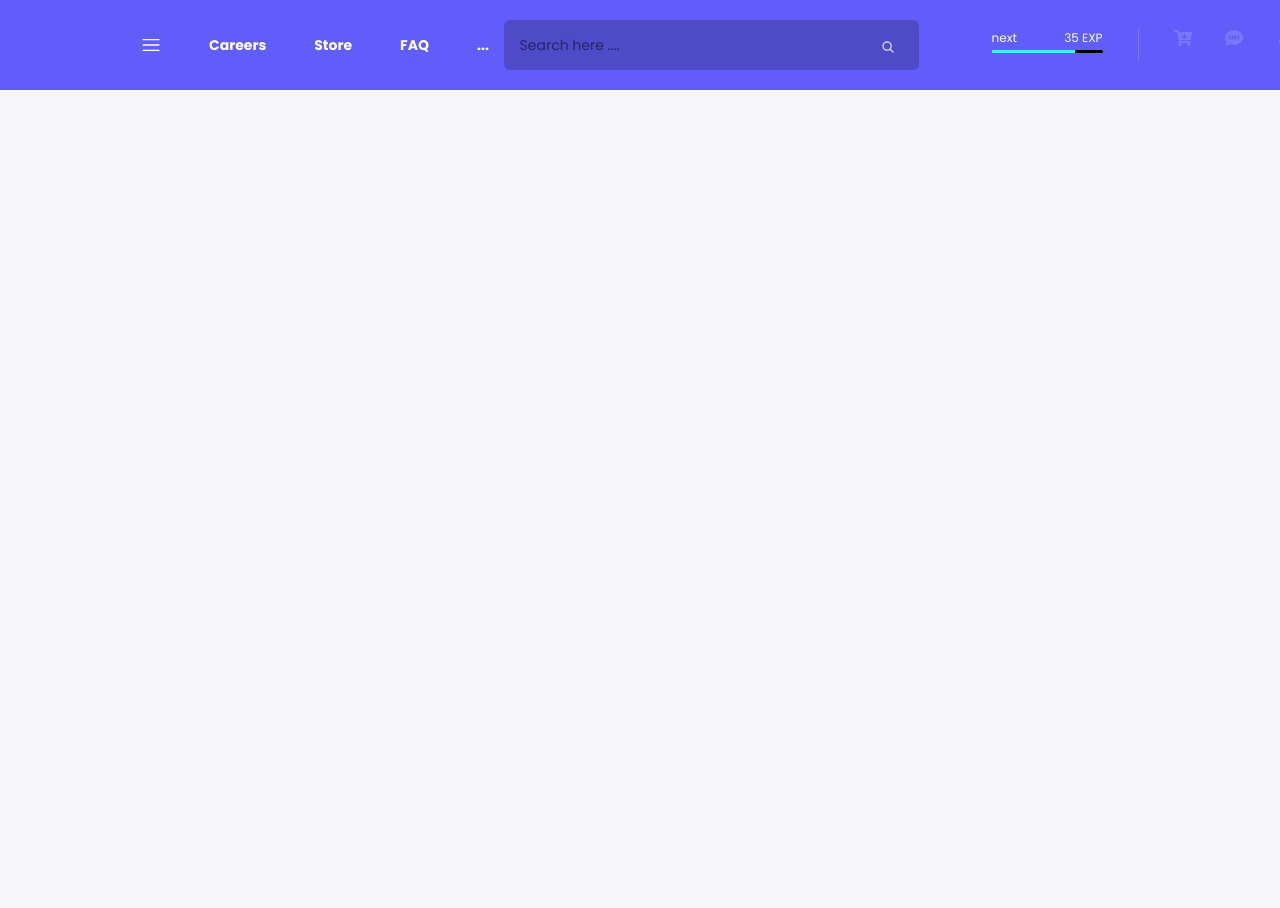
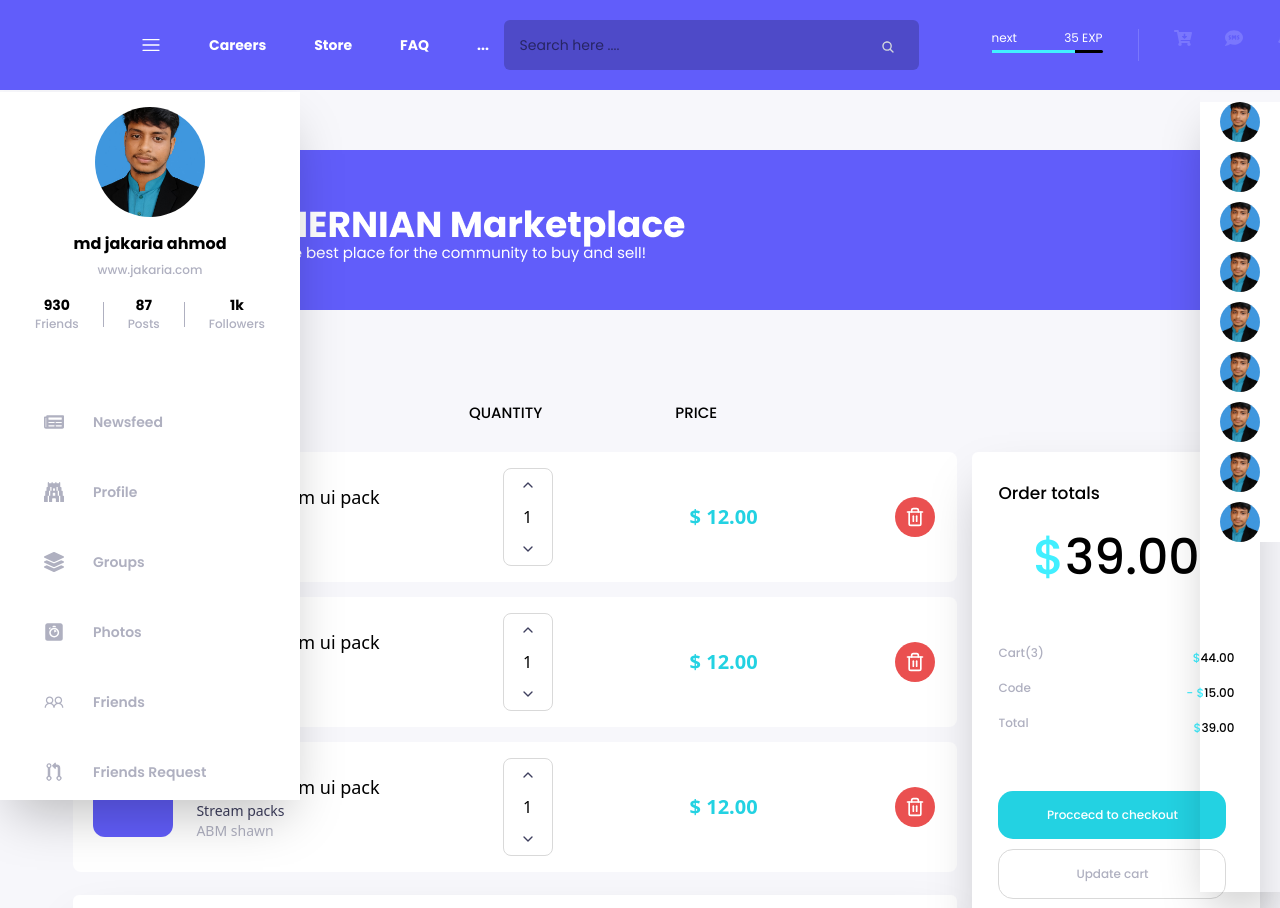
Before and after one commit to Jakaria-Ahmod/MERNIAN-WEB, a React (Vite) app: page /profile/cart in a window 1280 px wide. Before the commit this address had no page. Shown: the top 908 px of the page. Before the commit the page ends 800 px from the top, so only its background shows below. Built offline with nearby package versions, Linux system fonts and the light colour scheme.

Commit message:
cart page done

```diff
--- a/src/App.jsx
+++ b/src/App.jsx
@@ -8,6 +8,7 @@ import Fridends from './pages/Friends';
 import AboutPage from './pages/about';
 import Store from './pages/store';
 import Prodact from './pages/prodact';
+import Card from './pages/cart';
 
 function App() {
   const router = createBrowserRouter([
@@ -63,6 +64,10 @@ function App() {
               path: 'profile/product',
               element: <Prodact></Prodact>,
             },
+            {
+              path: 'profile/cart',
+              element: <Card></Card>,
+            },
           ],
         },
         {
--- a/src/globalComponents/globalProfile/components/deshbordMenu/deshbordApi.jsx
+++ b/src/globalComponents/globalProfile/components/deshbordMenu/deshbordApi.jsx
@@ -1,5 +1,11 @@
 import React from 'react';
-import { FaAlgolia, FaLayerGroup, FaNewspaper, FaStore } from 'react-icons/fa';
+import {
+  FaAlgolia,
+  FaLayerGroup,
+  FaNewspaper,
+  FaShoppingCart,
+  FaStore,
+} from 'react-icons/fa';
 import ProfileSvg from '../../../../assets/svg';
 import { LiaUserFriendsSolid } from 'react-icons/lia';
 import { IoGitPullRequest } from 'react-icons/io5';
@@ -66,6 +72,12 @@ export const DeshbordMenuData = [
   },
   {
     id: 10,
+    icon: <FaShoppingCart />,
+    title: 'cart',
+    to: '/profile/cart',
+  },
+  {
+    id: 11,
     icon: <TbLogout />,
     title: 'Logout',
     to: '/profile/logout',
--- a/src/pages/cart/index.jsx
+++ b/src/pages/cart/index.jsx
@@ -1,7 +1,173 @@
 import React from 'react';
+import StoreBanner from '../../globalComponents/storeBanner';
+import { ChevronUp, ChevronDown, Trash2 } from 'lucide-react';
 
 const Card = () => {
-  return <div>Card</div>;
+  const data = [1, 2, 3];
+  return (
+    <div className="mb-[100px]">
+      <div>
+        <StoreBanner></StoreBanner>
+        <div>
+          <div className="mt-[23px] mb-[13px]">
+            <p className="text-colorTwo font-poppins text-sm font-normal">
+              BROWSE YOUR
+            </p>
+            <h3 className="text-[#24234B] font-poppins text-[24px] font-normal">
+              Shopping cart 3
+            </h3>
+          </div>
+          <div className="w-[665px] flex gap-x-[362px]">
+            <div>
+              <span className="text-balck font-poppins text-[15px] font-medium">
+                ITEM
+              </span>
+            </div>
+            <div className="flex gap-x-[133px]">
+              <span className="text-balck font-poppins text-[15px] font-medium">
+                QUANTITY
+              </span>
+              <span className="text-balck font-poppins text-[15px] font-medium">
+                PRICE
+              </span>
+            </div>
+          </div>
+          <div className="flex gap-x-[15px] mt-[10px]">
+            <div>
+              {data.map(item => (
+                <div className="w-[884px] mt-[15px]">
+                  <div className="flex px-[20px] items-center gap-x-[123px] p-4 bg-white rounded-lg max-w-4xl">
+                    {/* Product Icon */}
+                    <div className="flex gap-x-[23px]">
+                      <div className="w-20 h-16 bg-[#615dfa] rounded-xl flex-shrink-0"></div>
+
+                      {/* Product Info */}
+                      <div className="flex-1">
+                        <h3 className="text-[#000000] font-medium text-lg">
+                          Twitch stream ui pack
+                        </h3>
+                        <p className="text-[#3e3f5e] text-sm">Stream packs</p>
+                        <p className="text-[#afb0c0] text-sm">ABM shawn</p>
+                      </div>
+                    </div>
+
+                    {/* Quantity Selector */}
+                    <div className="flex w-[432px] items-center justify-between">
+                      <div className="flex flex-col items-center border border-[#d9d9d9] rounded-lg overflow-hidden">
+                        <button className="h-8 w-12 flex items-center justify-center hover:bg-gray-100">
+                          <ChevronUp className="h-4 w-4 text-[#3e3f5e]" />
+                        </button>
+                        <div className="px-4 py-1 text-[#000000] font-medium">
+                          1
+                        </div>
+                        <button className="h-8 w-12 flex items-center justify-center hover:bg-gray-100">
+                          <ChevronDown className="h-4 w-4 text-[#3e3f5e]" />
+                        </button>
+                      </div>
+
+                      {/* Price */}
+                      <div className="text-[#23d2e2] font-semibold text-xl px-4">
+                        $ 12.00
+                      </div>
+
+                      {/* Delete Button */}
+                      <button className="w-10 h-10 bg-[#ea5050] hover:bg-[#d54343] rounded-full flex items-center justify-center">
+                        <Trash2 className="h-5 w-5 text-white" />
+                      </button>
+                    </div>
+                  </div>
+                </div>
+              ))}
+              <div className="max-w-6xl mx-auto p-6 w-[884px] rounded-md bg-white shadow-2xl mt-[23px]">
+                <div className="flex items-center justify-between gap-8 flex-wrap">
+                  <div className="flex-1 min-w-[250px]">
+                    <p className="text-[#afb0c0] text-lg">
+                      If you have promotional or a discount code, please enter
+                      it right here to redeem it.
+                    </p>
+                  </div>
+                  <div className="flex items-center gap-4 flex-wrap">
+                    <input
+                      type="text"
+                      placeholder="Promo code"
+                      className="w-[217px] h-12 rounded-2xl border-2 border-[#d9d9d9] bg-white placeholder-[#afb0c0] text-base px-6 focus:outline-none focus:ring-2 focus:ring-[#615dfa]"
+                    />
+                    <button className="h-12 px-8 rounded-2xl bg-[#615dfa] hover:bg-[#5048e8] text-white font-medium text-base">
+                      Redeem code
+                    </button>
+                  </div>
+                </div>
+              </div>
+            </div>
+            <div>
+              <div className="w-[288px] h-[480px] shadow-2xl bg-white rounded-md mt-[15px] py-[29px] px-[26px]">
+                <h3 className="text-black font-poppins text-[17px] font-medium">
+                  Order totals
+                </h3>
+                <h5 className="mt-[15px] text-center">
+                  <span className="font-poppins text-[49px] font-medium text-colorFive">
+                    $
+                  </span>
+                  <span className="text-balck font-poppins text-[49px] font-medium">
+                    39.00
+                  </span>
+                </h5>
+                <div className="mt-[49px]">
+                  <div className="flex justify-between ">
+                    <span className="font-poppins text-[12px] font-medium text-colorTwo">
+                      Cart(3)
+                    </span>
+                    <h3>
+                      <span className="font-poppins text-colorFive text-[12px] font-medium">
+                        $
+                      </span>
+                      <span className="font-poppins text-black text-[12px] font-medium">
+                        44.00
+                      </span>
+                    </h3>
+                  </div>
+                  <div className="flex justify-between mt-[11px]">
+                    <span className="font-poppins text-[12px] font-medium text-colorTwo">
+                      Code
+                    </span>
+                    <h3>
+                      <span className="font-poppins text-colorFive text-[12px] font-medium">
+                        - $
+                      </span>
+                      <span className="font-poppins text-black text-[12px] font-medium">
+                        15.00
+                      </span>
+                    </h3>
+                  </div>
+                  <div className="flex justify-between mt-[11px]">
+                    <span className="font-poppins text-[12px] font-medium text-colorTwo">
+                      Total
+                    </span>
+                    <h3>
+                      <span className="font-poppins text-colorFive text-[12px] font-medium">
+                        $
+                      </span>
+                      <span className="font-poppins text-black text-[12px] font-medium">
+                        39.00
+                      </span>
+                    </h3>
+                  </div>
+                </div>
+                <div className="mt-[53px]">
+                  <button className="w-[228px] py-[15px] px-[45px] bg-[#23D2E2] text-white font-poppins text-[12px] font-medium rounded-[15px] cursor-pointer">
+                    Proccecd to checkout
+                  </button>
+                  <button className="mb-[52px] w-[228px] mt-[10px] py-[15px] px-[45px] bg-white text-[#AFB0C0] border border-borderColor font-poppins text-[12px] font-medium rounded-[15px] cursor-pointer">
+                    Update cart
+                  </button>
+                </div>
+              </div>
+            </div>
+          </div>
+        </div>
+      </div>
+    </div>
+  );
 };
 
 export default Card;
```
